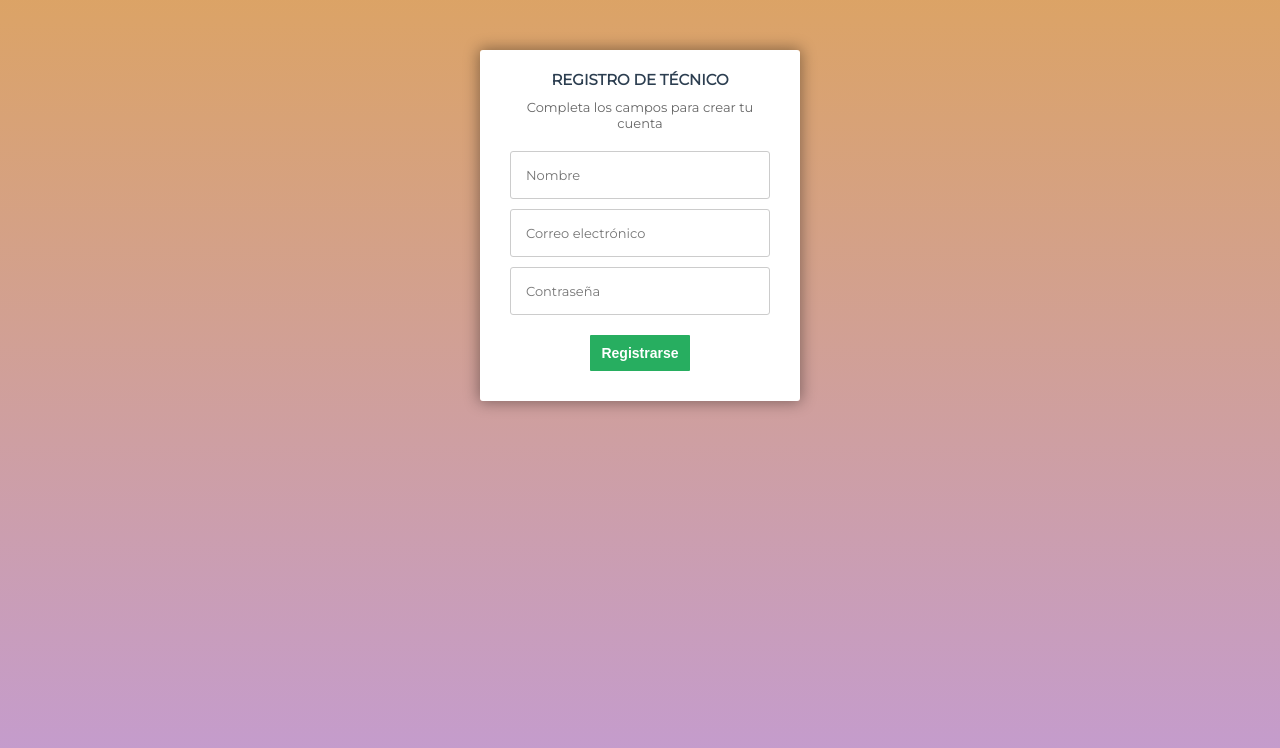
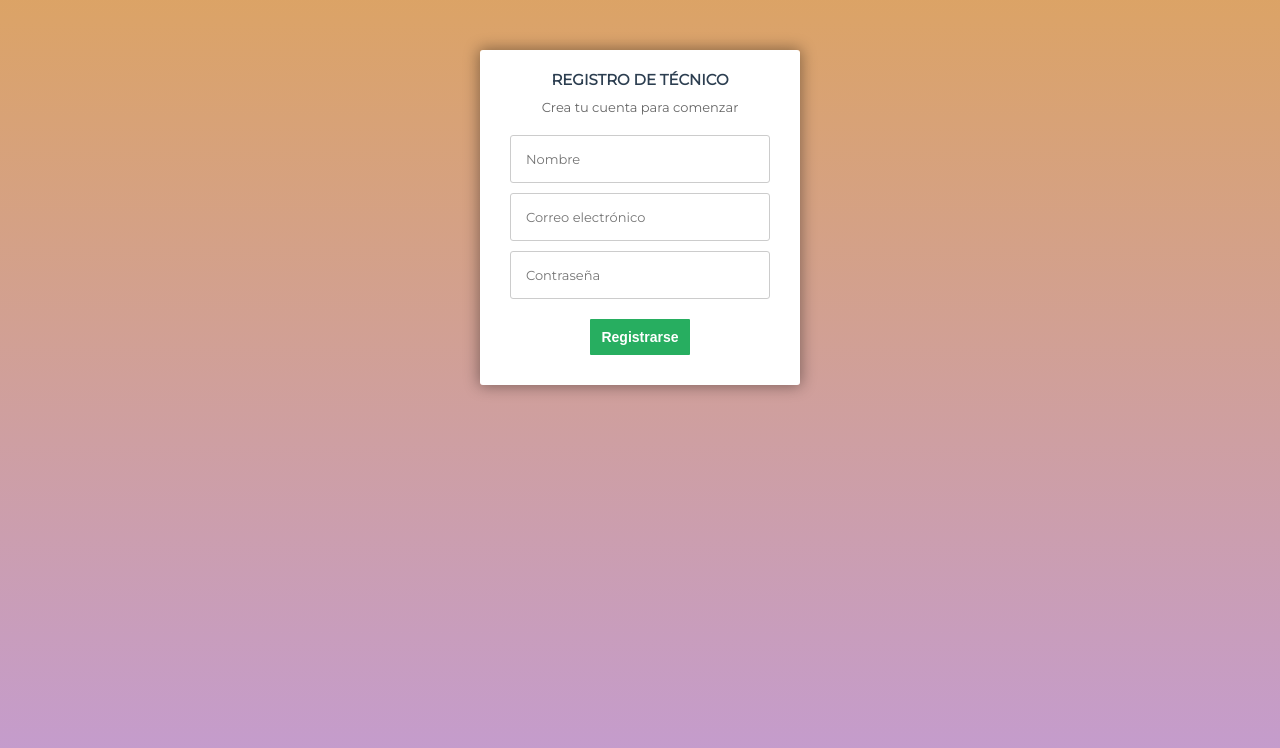
Before and after one commit to gmbrandk/serviciotecnico, a React (Vite) app: page /register in a window 1280 px wide. Shown: the top 748 px of the page. Built offline with nearby package versions, Linux system fonts and the light colour scheme.

Commit message:
Mejoras en componentes y navegacion

```diff
--- a/src/App.jsx
+++ b/src/App.jsx
@@ -1,17 +1,17 @@
 import React from 'react';
 import { BrowserRouter as Router, Routes, Route } from 'react-router-dom';
 import Login from './pages/LoginPage';
-import UserRegistrationForm from './components/UserRegistrationForm';
 import ProtectedRoute from './components/ProtectedRoute';
 import DashboardPage from './pages/DashboardPage';
 import NotFound from './pages/NotFound';
+import RegisterPage from './pages/RegisterPage';
 
 const App = () => {
   return (
     <Router>
       <Routes>
         <Route path="/" element={<Login />} />
-        <Route path="/register" element={<UserRegistrationForm />} />
+        <Route path="/register" element={<RegisterPage />} />
         <Route
           path="/dashboard"
           element={
--- a/src/components/LoginForm.jsx
+++ b/src/components/LoginForm.jsx
@@ -4,7 +4,7 @@ import axios from 'axios';
 import { useNavigate } from 'react-router-dom';
 import AlertMessage from './shared/AlertMessage';
 
-const LoginForm = () => {
+const LoginForm = ({ onSubmit }) => {
   const [formData, setFormData] = useState({
     email: '',
     password: '',
@@ -12,7 +12,6 @@ const LoginForm = () => {
 
   const [mensaje, setMensaje] = useState('');
   const [tipoMensaje, setTipoMensaje] = useState('');
-  const navigate = useNavigate();
 
   const handleChange = (e) => {
     const { name, value } = e.target;
@@ -31,25 +30,14 @@ const LoginForm = () => {
       return;
     }
 
-    try {
-      const res = await axios.post('http://localhost:5000/api/auth/login', formData);
-      if (res.status === 200 || res.data.success) {
-        const { token,usuario } = res.data;
+    const result = await onSubmit(formData); // delega al padre
 
-        localStorage.setItem('token', token);
-        localStorage.setItem('usuario', JSON.stringify(usuario));
-
-        setMensaje('¡Bienvenido! Redirigiendo...');
-        setTipoMensaje('success');
-
-        setTimeout(() => {
-          navigate('/dashboard');
-        }, 2000);
-      }
-    } catch (error) {
-      console.error('Error al iniciar sesión:', error);
+    if (result?.success) {
+      setMensaje('¡Bienvenido! Redirigiendo...');
+      setTipoMensaje('success');
+    } else if (result?.error) {
+      setMensaje(result.error);
       setTipoMensaje('error');
-      setMensaje('Error al iniciar sesión. Intenta de nuevo.');
     }
   };
 
--- a/src/components/UserRegistrationForm.jsx
+++ b/src/components/UserRegistrationForm.jsx
@@ -1,18 +1,20 @@
 import React, { useState } from 'react';
-import axios from 'axios';
-import { useNavigate } from 'react-router-dom';
+import styles from '../styles/forms.module.css';
 import AlertMessage from './shared/AlertMessage';
-import styles from '../styles/forms.module.css'; // seguimos importando tu CSS module si deseas extenderlo
 
-const UserRegistrationForm = () => {
-  const [formData, setFormData] = useState({ nombre: '', email: '', password: '' });
+const UserRegistrationForm = ({ onSubmit }) => {
+  const [formData, setFormData] = useState({
+    nombre: '',
+    email: '',
+    password: '',
+  });
+
   const [mensaje, setMensaje] = useState('');
-  const [tipoMensaje, setTipoMensaje] = useState('success');
-  const navigate = useNavigate();
+  const [tipoMensaje, setTipoMensaje] = useState('');
 
   const handleChange = (e) => {
     const { name, value } = e.target;
-    setFormData({ ...formData, [name]: value });
+    setFormData((prev) => ({ ...prev, [name]: value }));
   };
 
   const handleSubmit = async (e) => {
@@ -24,36 +26,22 @@ const UserRegistrationForm = () => {
       return;
     }
 
-    try {
-      const res = await axios.post('http://localhost:5000/api/auth/register', formData);
+    const result = await onSubmit(formData);
 
-      if (res.status === 201 || res.data.success) {
-        const { token } = res.data;
-        localStorage.setItem('token', token);
-
-        setMensaje('¡Registro exitoso! Redirigiendo...');
-        setTipoMensaje('success');
-
-        setTimeout(() => {
-          navigate('/');
-        }, 2000);
-      }
-    } catch (error) {
+    if (result?.success) {
+      setMensaje('¡Registro exitoso! Redirigiendo...');
+      setTipoMensaje('success');
+    } else if (result?.error) {
+      setMensaje(result.error);
       setTipoMensaje('error');
-      if (error.response?.status === 409) {
-        setMensaje('El correo ya está registrado.');
-      } else {
-        setMensaje('Ocurrió un error al registrar. Intenta de nuevo.');
-      }
     }
   };
 
   return (
-    <div className={styles.msform}>
+    <form className={styles.msform} onSubmit={handleSubmit}>
       <fieldset>
         <h2 className={styles.fsTitle}>Registro de Técnico</h2>
-        <h3 className={styles.fsSubtitle}>Completa los campos para crear tu cuenta</h3>
-
+        <h3 className={styles.fsSubtitle}>Crea tu cuenta para comenzar</h3>
         <input
           type="text"
           name="nombre"
@@ -75,14 +63,12 @@ const UserRegistrationForm = () => {
           value={formData.password}
           onChange={handleChange}
         />
-
-        <button type="submit" className={styles.actionButton} onClick={handleSubmit}>
+        <button type="submit" className={styles.actionButton}>
           Registrarse
         </button>
-
         {mensaje && <AlertMessage type={tipoMensaje} message={mensaje} />}
       </fieldset>
-    </div>
+    </form>
   );
 };
 
--- a/src/pages/LoginPage.jsx
+++ b/src/pages/LoginPage.jsx
@@ -1,28 +1,29 @@
-import { Link } from 'react-router-dom';
+import { Link, useNavigate } from 'react-router-dom';
 import React from 'react';
 import LoginForm from '../components/LoginForm';
 import styles from '../styles/LoginPage.module.css'
 
 const LoginPage = () => {
-  const handleLogin = async ({ correo, contraseña }) => {
+  const navigate = useNavigate();
+
+  const handleLogin = async ({ email, password }) => {
     try {
-      const response = await fetch('http://localhost:5000/api/auth/login', {
-        method: 'POST',
-        headers: { 'Content-Type': 'application/json' },
-        body: JSON.stringify({ correo, contraseña }),
+      const res = await axios.post('http://localhost:5000/api/auth/login', {
+        email,
+        password,
       });
 
-      const data = await response.json();
+      const { token, usuario } = res.data;
 
-      if (response.ok) {
-        localStorage.setItem('token', data.token);
-        alert('Login exitoso');
-        // Redireccionar o actualizar estado global aquí
-      } else {
-        alert(data.mensaje || 'Error al iniciar sesión');
-      }
+      localStorage.setItem('token', token);
+      localStorage.setItem('usuario', JSON.stringify(usuario));
+
+      setTimeout(() => navigate('/dashboard'), 2000);
+
+      return { success: true };
     } catch (error) {
       console.error('Error en login:', error);
+      return { error: 'Error al iniciar sesión. Intenta de nuevo.' };
     }
   };
 
@@ -30,7 +31,7 @@ const LoginPage = () => {
     <div className={styles.loginContainer}>
       <LoginForm onSubmit={handleLogin} />
       <p>No tienes una cuenta?</p>
-      <Link to="/register" className={StyleSheet.linkButton}>
+      <Link to="/register" className={styles.linkButton}>
         Crear una cuenta
       </Link>
     </div>
--- /dev/null
+++ b/src/pages/RegisterPage.jsx
@@ -0,0 +1,35 @@
+import React from 'react';
+import { useNavigate } from 'react-router-dom';
+import axios from 'axios';
+import UserRegistrationForm from '../components/UserRegistrationForm';
+
+const RegisterPage = () => {
+  const navigate = useNavigate();
+
+  const handleRegister = async (formData) => {
+    try {
+      const res = await axios.post('http://localhost:5000/api/auth/register', formData);
+
+      if (res.status === 201 || res.data.success) {
+        const { token } = res.data;
+        localStorage.setItem('token', token);
+
+        setTimeout(() => {
+          navigate('/');
+        }, 2000);
+
+        return { success: true };
+      }
+    } catch (error) {
+      console.error('Error al registrar usuario:', error);
+      if (error.response?.status === 409) {
+        return { error: 'El correo ya está registrado.' };
+      }
+      return { error: 'Ocurrió un error al registrar. Intenta de nuevo.' };
+    }
+  };
+
+  return <UserRegistrationForm onSubmit={handleRegister} />;
+};
+
+export default RegisterPage;
```
